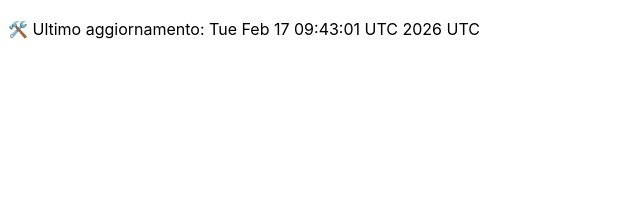
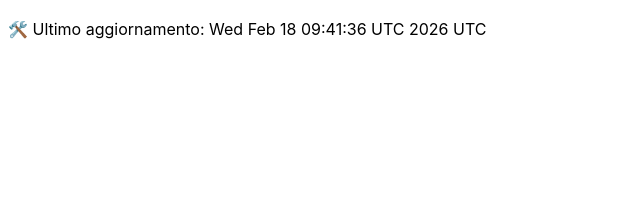
Before and after one commit to DanteTrb/DanteTrb.github.io, a Jekyll site: the page built from badges.md, in a window 1280 px wide. Shown: the top 213 px of the page, without its empty margins (0-640 px from the left). Built offline with Jekyll 4.4.1, drawn with Linux system fonts in a browser that asks for light colours; our own code applies the rules of GitHub Pages for plain Markdown files.

Commit message:
🛠️ Aggiornamento automatico badge

```diff
--- a/badges.md
+++ b/badges.md
@@ -1 +1 @@
-🛠️ Ultimo aggiornamento: Tue Feb 17 09:43:01 UTC 2026 UTC
+🛠️ Ultimo aggiornamento: Wed Feb 18 09:41:36 UTC 2026 UTC
```
